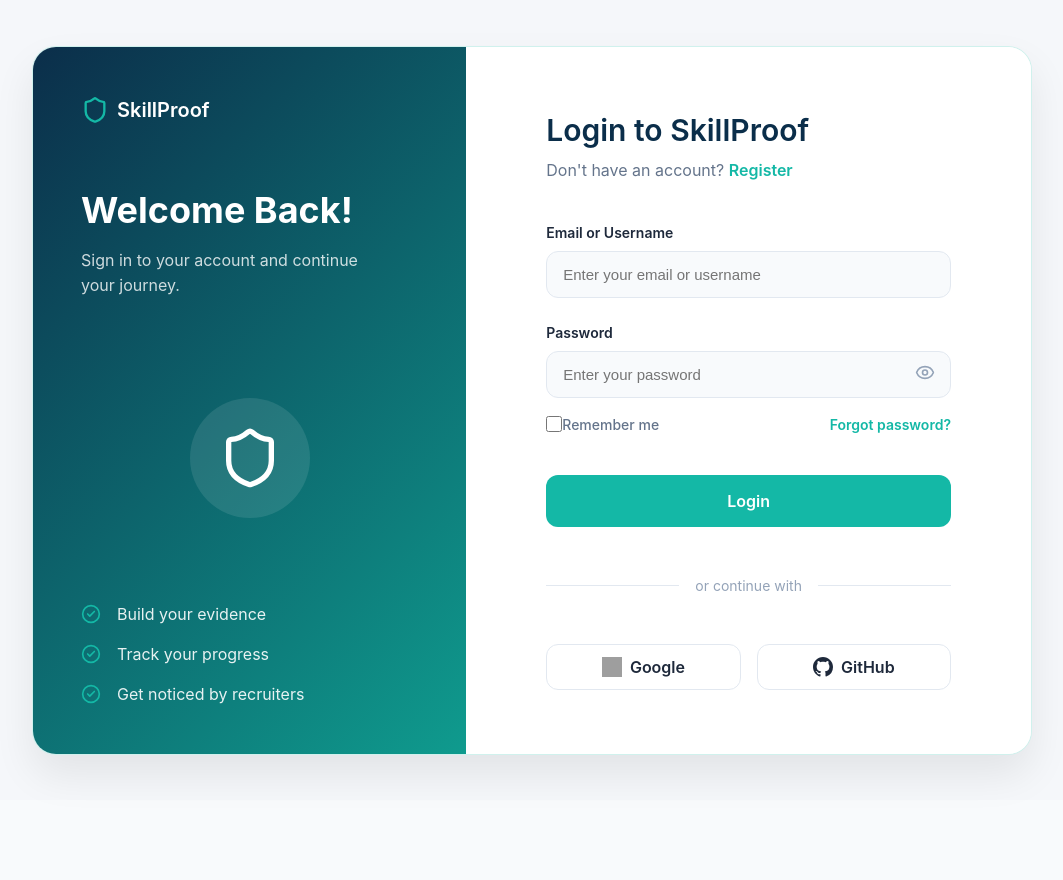
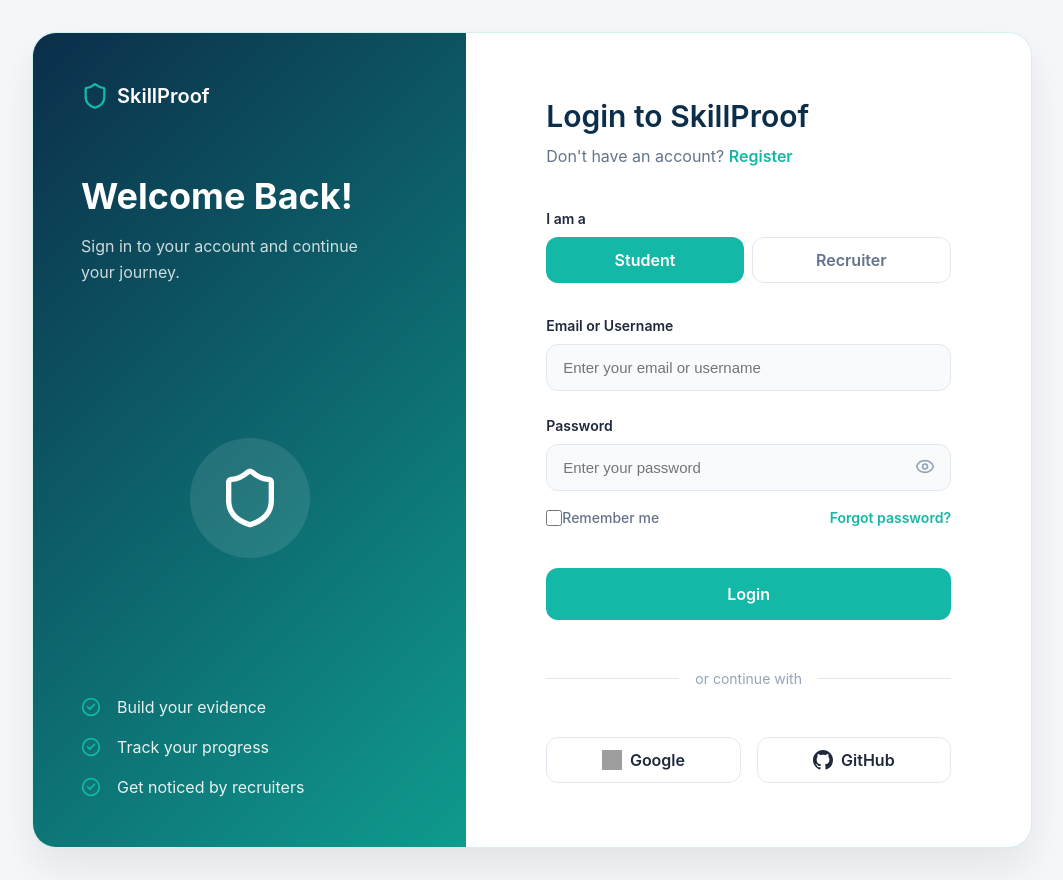
Before and after one commit to anushastefyj/SkillProof, a React (Vite) app in the folder client/: page /login in a window 1280 px wide. Shown: the whole page, without its empty margins (108-1171 px from the left). Before the commit the page ends 800 px from the top, so only its background shows below. Built offline with nearby package versions, Linux system fonts and the light colour scheme; grey boxes are pictures that could not be loaded.

Commit message:
Update project

```diff
--- a/client/src/layouts/RecruiterLayout.jsx
+++ b/client/src/layouts/RecruiterLayout.jsx
@@ -1,5 +1,5 @@
 import React from 'react';
-import { Outlet, Link, useLocation } from 'react-router-dom';
+import { Outlet, Link, useLocation, useNavigate } from 'react-router-dom';
 import {
   LayoutDashboard,
   Users,
@@ -8,18 +8,20 @@
   LogOut,
   Shield,
   Search,
-  Bell
+  Briefcase
 } from 'lucide-react';
 import { useAuth } from '../context/AuthContext';
 
 export default function RecruiterLayout() {
   const location = useLocation();
+  const navigate = useNavigate();
   const { user, logout } = useAuth();
 
   const navItems = [
     { name: 'Dashboard', path: '/recruiter', icon: LayoutDashboard },
-    { name: 'Browse Students', path: '/recruiter/browse', icon: Users },
-    { name: 'Saved Candidates', path: '/recruiter/saved', icon: Bookmark },
+    { name: 'Find Candidates', path: '/recruiter/browse', icon: Search },
+    { name: 'Shortlisted', path: '/recruiter/saved', icon: Bookmark },
+    { name: 'Jobs / Opportunities', path: '/recruiter/jobs', icon: Briefcase },
     { name: 'Settings', path: '/recruiter/settings', icon: Settings },
   ];
 
--- a/client/src/pages/Login.jsx
+++ b/client/src/pages/Login.jsx
@@ -7,7 +7,7 @@
 export default function Login() {
   const navigate = useNavigate();
   const { login } = useAuth();
-  const [formData, setFormData] = useState({ email: '', password: '' });
+  const [formData, setFormData] = useState({ email: '', password: '', role: 'student' });
   const [loading, setLoading] = useState(false);
   const [showPassword, setShowPassword] = useState(false);
 
@@ -75,6 +75,26 @@
           <p className="text-muted" style={{ marginBottom: '2.5rem' }}>Don't have an account? <Link to="/register" className="font-semibold" style={{ color: '#14B8A6' }}>Register</Link></p>
 
           <form onSubmit={handleLogin} className="flex-col gap-lg">
+            <div style={{ marginBottom: '0.5rem' }}>
+              <label className="text-sm font-semibold" style={{ display: 'block', marginBottom: '0.5rem', color: '#1E293B' }}>I am a</label>
+              <div className="flex gap-sm">
+                <button
+                  type="button"
+                  className="btn"
+                  style={{ flex: 1, padding: '0.75rem', borderRadius: '12px', fontWeight: '600', backgroundColor: formData.role === 'student' ? '#14B8A6' : 'white', color: formData.role === 'student' ? 'white' : '#64748B', border: formData.role === 'student' ? 'none' : '1px solid #E2E8F0' }}
+                  onClick={() => setFormData({...formData, role: 'student'})}>
+                  Student
+                </button>
+                <button
+                  type="button"
+                  className="btn"
+                  style={{ flex: 1, padding: '0.75rem', borderRadius: '12px', fontWeight: '600', backgroundColor: formData.role === 'recruiter' ? '#14B8A6' : 'white', color: formData.role === 'recruiter' ? 'white' : '#64748B', border: formData.role === 'recruiter' ? 'none' : '1px solid #E2E8F0' }}
+                  onClick={() => setFormData({...formData, role: 'recruiter'})}>
+                  Recruiter
+                </button>
+              </div>
+            </div>
+
             <div>
               <label className="text-sm font-semibold" style={{ display: 'block', marginBottom: '0.5rem', color: '#1E293B' }}>Email or Username</label>
               <input
```
